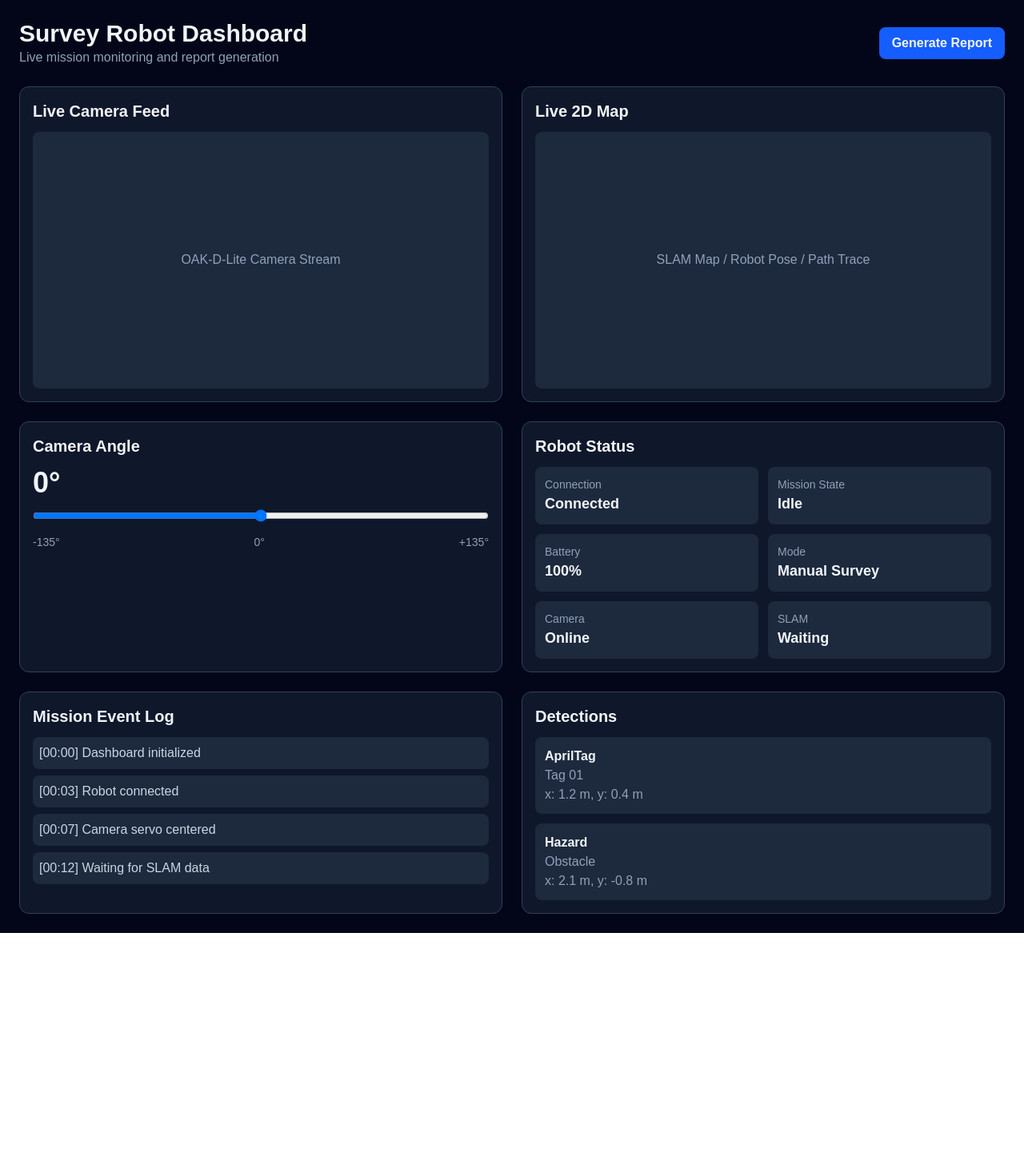
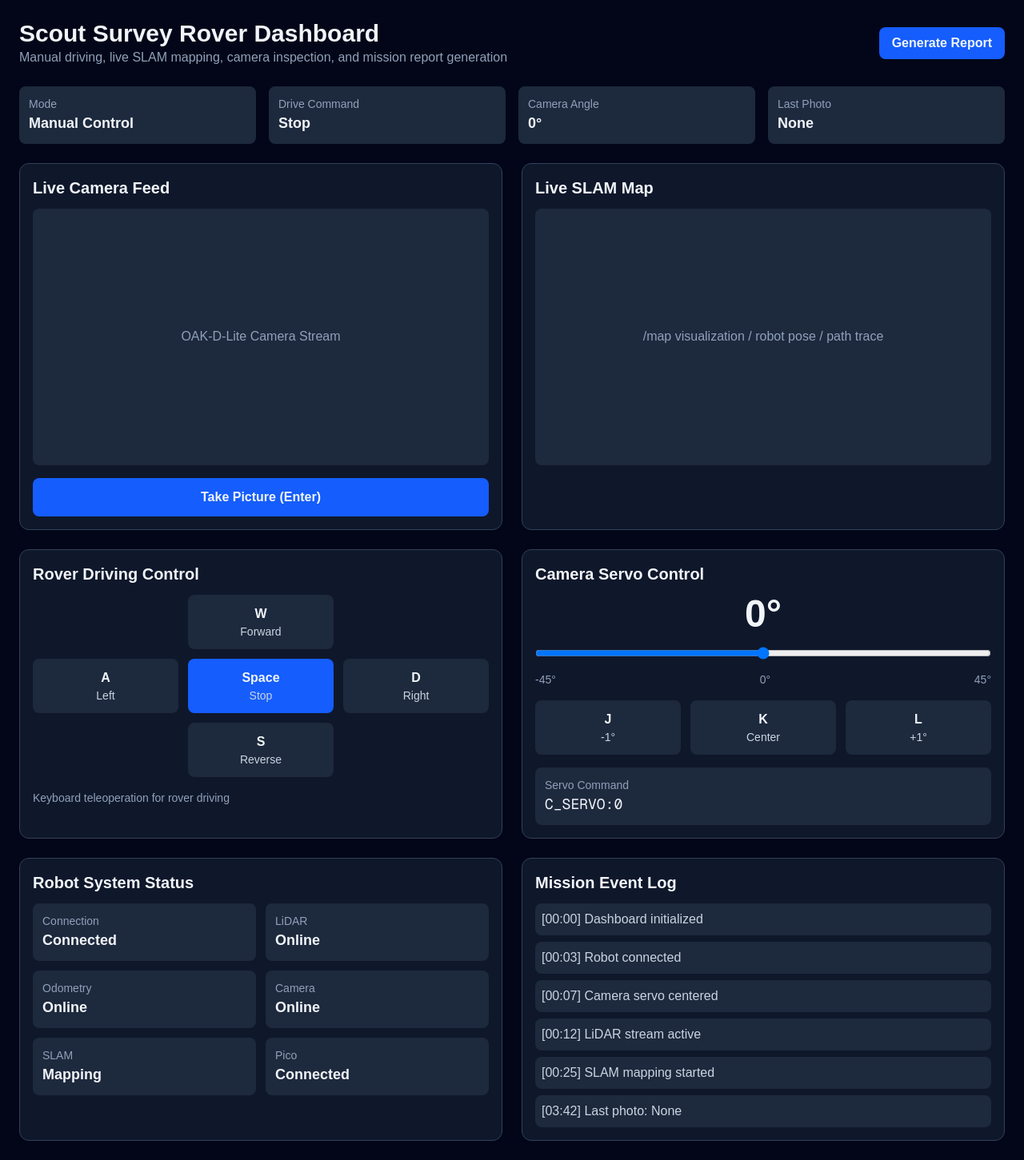
Before and after one commit to UCSD-ECEMAE-148/148sp26-spring-2026-final-project-team-4, a Next.js app in the folder mission_report/: page / in a window 1280 px wide. Shown: the whole page at 80% size. Before the commit the page ends 1167 px from the top, so only its background shows below. Built offline with nearby package versions, Linux system fonts and the light colour scheme.

Commit message:
Update frontend and mission report

```diff
--- a/mission_report/src/app/page.tsx
+++ b/mission_report/src/app/page.tsx
@@ -1,32 +1,84 @@
+"use client";
+
 import Link from "next/link";
+import { useEffect, useState } from "react";
 
 export default function Home() {
-  const cameraAngle = 0;
-
-  const mission = {
-    mode: "Manual Survey",
-    state: "Idle",
-  };
+  const [driveCommand, setDriveCommand] = useState("Stop");
+  const [cameraAngle, setCameraAngle] = useState(0);
+  const [lastPhoto, setLastPhoto] = useState("None");
 
   const events = [
     "[00:00] Dashboard initialized",
     "[00:03] Robot connected",
     "[00:07] Camera servo centered",
-    "[00:12] Waiting for SLAM data",
+    "[00:12] LiDAR stream active",
+    "[00:25] SLAM mapping started",
+    `[03:42] Last photo: ${lastPhoto}`,
   ];
 
-  const detections = [
-    { type: "AprilTag", id: "Tag 01", location: "x: 1.2 m, y: 0.4 m" },
-    { type: "Hazard", id: "Obstacle", location: "x: 2.1 m, y: -0.8 m" },
-  ];
+  function takePicture() {
+    const fileName = `inspection_${Date.now()}.jpg`;
+    setLastPhoto(fileName);
+
+    // Future:
+    // Publish ROS2 service request here
+  }
+
+  useEffect(() => {
+    function handleKeyDown(event: KeyboardEvent) {
+      const key = event.key.toLowerCase();
+
+      // Rover Driving
+      if (key === "w") setDriveCommand("Forward");
+      if (key === "s") setDriveCommand("Reverse");
+      if (key === "a") setDriveCommand("Turn Left");
+      if (key === "d") setDriveCommand("Turn Right");
+
+      if (event.code === "Space") {
+        event.preventDefault();
+        setDriveCommand("Stop");
+      }
+
+      // Camera Servo
+
+      if (key === "j") {
+        setCameraAngle((prev) => Math.max(-45, prev - 1));
+      }
+
+      if (key === "l") {
+        setCameraAngle((prev) => Math.min(45, prev + 1));
+      }
+
+      if (key === "k") {
+        setCameraAngle(0);
+      }
+
+      // Take Picture
+
+      if (key === "enter") {
+        takePicture();
+      }
+    }
+
+    window.addEventListener("keydown", handleKeyDown);
+
+    return () => {
+      window.removeEventListener("keydown", handleKeyDown);
+    };
+  }, []);
 
   return (
     <main className="min-h-screen bg-slate-950 p-6 text-slate-100">
       <header className="mb-6 flex flex-col gap-2 md:flex-row md:items-center md:justify-between">
         <div>
-          <h1 className="text-3xl font-bold">Survey Robot Dashboard</h1>
+          <h1 className="text-3xl font-bold">
+            Scout Survey Rover Dashboard
+          </h1>
+
           <p className="text-slate-400">
-            Live mission monitoring and report generation
+            Manual driving, live SLAM mapping, camera inspection,
+            and mission report generation
           </p>
         </div>
 
@@ -38,71 +90,145 @@ export default function Home() {
         </Link>
       </header>
 
+      <section className="mb-6 grid grid-cols-1 gap-4 md:grid-cols-4">
+        <StatusItem label="Mode" value="Manual Control" />
+        <StatusItem label="Drive Command" value={driveCommand} />
+        <StatusItem label="Camera Angle" value={`${cameraAngle}°`} />
+        <StatusItem label="Last Photo" value={lastPhoto} />
+      </section>
+
       <section className="grid grid-cols-1 gap-6 lg:grid-cols-2">
         <Card title="Live Camera Feed">
           <div className="flex aspect-video items-center justify-center rounded-lg bg-slate-800 text-slate-400">
             OAK-D-Lite Camera Stream
           </div>
+
+          <button
+            onClick={takePicture}
+            className="mt-4 w-full rounded-lg bg-blue-600 px-4 py-3 font-semibold hover:bg-blue-500"
+          >
+            Take Picture (Enter)
+          </button>
         </Card>
 
-        <Card title="Live 2D Map">
+        <Card title="Live SLAM Map">
           <div className="flex aspect-video items-center justify-center rounded-lg bg-slate-800 text-slate-400">
-            SLAM Map / Robot Pose / Path Trace
+            /map visualization / robot pose / path trace
           </div>
         </Card>
 
-        <Card title="Camera Angle">
-          <div className="mb-3 text-4xl font-bold">{cameraAngle}°</div>
+        <Card title="Rover Driving Control">
+          <div className="grid grid-cols-3 gap-3 text-center">
+            <div />
+
+            <Key
+              label="W"
+              action="Forward"
+              active={driveCommand === "Forward"}
+            />
+
+            <div />
+
+            <Key
+              label="A"
+              action="Left"
+              active={driveCommand === "Turn Left"}
+            />
+
+            <Key
+              label="Space"
+              action="Stop"
+              active={driveCommand === "Stop"}
+            />
+
+            <Key
+              label="D"
+              action="Right"
+              active={driveCommand === "Turn Right"}
+            />
+
+            <div />
+
+            <Key
+              label="S"
+              action="Reverse"
+              active={driveCommand === "Reverse"}
+            />
+
+            <div />
+          </div>
+
+          <p className="mt-4 text-sm text-slate-400">
+            Keyboard teleoperation for rover driving
+          </p>
+        </Card>
+
+        <Card title="Camera Servo Control">
+          <div className="mb-4 text-center">
+            <p className="text-5xl font-bold">
+              {cameraAngle}°
+            </p>
+          </div>
 
           <input
             type="range"
-            min="-135"
-            max="135"
+            min={-45}
+            max={45}
+            step={1}
             value={cameraAngle}
-            readOnly
+            onChange={(e) =>
+              setCameraAngle(Number(e.target.value))
+            }
             className="w-full"
           />
 
           <div className="mt-2 flex justify-between text-sm text-slate-400">
-            <span>-135°</span>
+            <span>-45°</span>
             <span>0°</span>
-            <span>+135°</span>
+            <span>45°</span>
           </div>
-        </Card>
 
-        <Card title="Robot Status">
-          <div className="grid grid-cols-2 gap-3">
-            <StatusItem label="Connection" value="Connected" />
-            <StatusItem label="Mission State" value={mission.state} />
-            <StatusItem label="Battery" value="100%" />
-            <StatusItem label="Mode" value={mission.mode} />
-            <StatusItem label="Camera" value="Online" />
-            <StatusItem label="SLAM" value="Waiting" />
+          <div className="mt-4 grid grid-cols-3 gap-3 text-center">
+            <Key label="J" action="-1°" active={false} />
+            <Key label="K" action="Center" active={false} />
+            <Key label="L" action="+1°" active={false} />
+          </div>
+
+          <div className="mt-4 rounded-lg bg-slate-800 p-3">
+            <p className="text-sm text-slate-400">
+              Servo Command
+            </p>
+
+            <p className="font-mono text-lg">
+              C_SERVO:{cameraAngle}
+            </p>
           </div>
         </Card>
       </section>
 
       <section className="mt-6 grid grid-cols-1 gap-6 lg:grid-cols-2">
+        <Card title="Robot System Status">
+          <div className="grid grid-cols-2 gap-3">
+            <StatusItem label="Connection" value="Connected" />
+            <StatusItem label="LiDAR" value="Online" />
+            <StatusItem label="Odometry" value="Online" />
+            <StatusItem label="Camera" value="Online" />
+            <StatusItem label="SLAM" value="Mapping" />
+            <StatusItem label="Pico" value="Connected" />
+          </div>
+        </Card>
+
         <Card title="Mission Event Log">
           <ul className="space-y-2 text-slate-300">
             {events.map((event, index) => (
-              <li key={index} className="rounded-lg bg-slate-800 p-2">
+              <li
+                key={index}
+                className="rounded-lg bg-slate-800 p-2"
+              >
                 {event}
               </li>
             ))}
           </ul>
-        </Card>
-
-        <Card title="Detections">
-          <div className="space-y-3">
-            {detections.map((detection, index) => (
-              <div key={index} className="rounded-lg bg-slate-800 p-3">
-                <p className="font-semibold">{detection.type}</p>
-                <p className="text-slate-400">{detection.id}</p>
-                <p className="text-slate-400">{detection.location}</p>
-              </div>
-            ))}
-          </div>
         </Card>
       </section>
     </main>
@@ -118,17 +244,55 @@ function Card({
 }) {
   return (
     <div className="rounded-xl border border-slate-700 bg-slate-900 p-4">
-      <h2 className="mb-3 text-xl font-semibold">{title}</h2>
+      <h2 className="mb-3 text-xl font-semibold">
+        {title}
+      </h2>
+
       {children}
     </div>
   );
 }
 
-function StatusItem({ label, value }: { label: string; value: string }) {
+function StatusItem({
+  label,
+  value,
+}: {
+  label: string;
+  value: string;
+}) {
   return (
     <div className="rounded-lg bg-slate-800 p-3">
-      <p className="text-sm text-slate-400">{label}</p>
-      <p className="text-lg font-semibold">{value}</p>
+      <p className="text-sm text-slate-400">
+        {label}
+      </p>
+
+      <p className="break-words text-lg font-semibold">
+        {value}
+      </p>
     </div>
   );
 }
+
+function Key({
+  label,
+  action,
+  active,
+}: {
+  label: string;
+  action: string;
+  active: boolean;
+}) {
+  return (
+    <div
+      className={`rounded-lg p-3 ${
+        active ? "bg-blue-600" : "bg-slate-800"
+      }`}
+    >
+      <p className="font-bold">{label}</p>
+
+      <p className="text-sm text-slate-300">
+        {action}
+      </p>
+    </div>
+  );
+}
--- a/mission_report/src/app/report/page.tsx
+++ b/mission_report/src/app/report/page.tsx
@@ -5,22 +5,27 @@ import Link from "next/link";
 export default function ReportPage() {
   const mission = {
     name: "Scout Survey Mission",
-    robot: "Survey Robot",
+    robot: "Scout Survey Rover",
+    mode: "Manual SLAM Survey",
+    driveControl: "Keyboard Teleoperation",
+    cameraControl: "Pico-Controlled Servo",
     startTime: "00:00",
-    duration: "00:12",
-    result: "Success",
+    duration: "03:42",
+    result: "Survey Completed",
   };
 
-  const detections = [
+  const cameraImages = [
     {
-      type: "AprilTag",
-      id: "Tag 01",
-      location: "x: 1.2 m, y: 0.4 m",
+      fileName: "inspection_001.jpg",
+      timeTaken: "00:48",
     },
     {
-      type: "Hazard",
-      id: "Obstacle",
-      location: "x: 2.1 m, y: -0.8 m",
+      fileName: "inspection_002.jpg",
+      timeTaken: "01:36",
+    },
+    {
+      fileName: "inspection_003.jpg",
+      timeTaken: "02:14",
     },
   ];
 
@@ -28,16 +33,18 @@ export default function ReportPage() {
     "[00:00] Dashboard initialized",
     "[00:03] Robot connected",
     "[00:07] Camera servo centered",
-    "[00:12] Waiting for SLAM data",
+    "[00:12] LiDAR stream active",
+    "[00:25] SLAM mapping started",
+    "[00:48] Camera image captured: inspection_001.jpg",
+    "[01:36] Camera image captured: inspection_002.jpg",
+    "[02:14] Camera image captured: inspection_003.jpg",
+    "[03:42] Survey completed",
   ];
 
   return (
     <main className="min-h-screen bg-white p-8 text-black">
       <div className="mb-8 flex items-center justify-between print:hidden">
-        <Link
-          href="/"
-          className="rounded-lg border px-4 py-2 hover:bg-slate-100"
-        >
+        <Link href="/" className="rounded-lg border px-4 py-2 hover:bg-slate-100">
           Back to Dashboard
         </Link>
 
@@ -49,22 +56,21 @@ export default function ReportPage() {
         </button>
       </div>
 
-      <h1 className="mb-2 text-4xl font-bold">
-        Mission Report
-      </h1>
+      <h1 className="mb-2 text-4xl font-bold">Mission Report</h1>
 
       <p className="mb-8 text-slate-600">
-        Autonomous Scout and Survey Rover
+        Manual SLAM Mapping and Camera Inspection Platform
       </p>
 
       <section className="mb-8">
-        <h2 className="mb-4 text-2xl font-semibold">
-          Mission Information
-        </h2>
+        <h2 className="mb-4 text-2xl font-semibold">Mission Information</h2>
 
         <div className="grid grid-cols-2 gap-4">
           <InfoItem label="Mission Name" value={mission.name} />
           <InfoItem label="Robot" value={mission.robot} />
+          <InfoItem label="Mode" value={mission.mode} />
+          <InfoItem label="Drive Control" value={mission.driveControl} />
+          <InfoItem label="Camera Control" value={mission.cameraControl} />
           <InfoItem label="Start Time" value={mission.startTime} />
           <InfoItem label="Duration" value={mission.duration} />
           <InfoItem label="Result" value={mission.result} />
@@ -72,82 +78,41 @@ export default function ReportPage() {
       </section>
 
       <section className="mb-8">
-        <h2 className="mb-4 text-2xl font-semibold">
-          Mission Summary
-        </h2>
+        <h2 className="mb-4 text-2xl font-semibold">Mission Summary</h2>
 
         <p className="text-slate-700">
-          The rover successfully completed its survey mission.
-          AprilTags and hazards were detected and recorded.
-          The generated map, robot trajectory, and camera
-          observations are summarized below.
+          The Scout Survey Rover was manually driven through the survey area
+          using keyboard teleoperation. During the mission, LiDAR and odometry
+          data were used to generate a live SLAM map. The OAK-D-Lite camera and
+          Pico-controlled servo were used to capture inspection images during the
+          survey.
         </p>
       </section>
 
       <section className="mb-8">
-        <h2 className="mb-4 text-2xl font-semibold">
-          Map Snapshot
-        </h2>
+        <h2 className="mb-4 text-2xl font-semibold">Generated SLAM Map</h2>
 
         <div className="flex h-80 items-center justify-center rounded-lg border bg-slate-100">
-          SLAM Map Image
+          SLAM Map Snapshot
         </div>
       </section>
 
       <section className="mb-8">
-        <h2 className="mb-4 text-2xl font-semibold">
-          Camera Images
-        </h2>
+        <h2 className="mb-4 text-2xl font-semibold">Captured Camera Images</h2>
 
-        <div className="grid grid-cols-2 gap-4">
-          <div className="flex h-48 items-center justify-center rounded-lg border bg-slate-100">
-            Image 1
-          </div>
-
-          <div className="flex h-48 items-center justify-center rounded-lg border bg-slate-100">
-            Image 2
-          </div>
+        <div className="grid grid-cols-1 gap-4 md:grid-cols-3">
+          {cameraImages.map((image) => (
+            <CameraImageCard
+              key={image.fileName}
+              fileName={image.fileName}
+              timeTaken={image.timeTaken}
+            />
+          ))}
         </div>
       </section>
 
-      <section className="mb-8">
-        <h2 className="mb-4 text-2xl font-semibold">
-          Detections
-        </h2>
-
-        <table className="w-full border-collapse border">
-          <thead>
-            <tr>
-              <th className="border p-2">Type</th>
-              <th className="border p-2">ID</th>
-              <th className="border p-2">Location</th>
-            </tr>
-          </thead>
-
-          <tbody>
-            {detections.map((detection, index) => (
-              <tr key={index}>
-                <td className="border p-2">
-                  {detection.type}
-                </td>
-
-                <td className="border p-2">
-                  {detection.id}
-                </td>
-
-                <td className="border p-2">
-                  {detection.location}
-                </td>
-              </tr>
-            ))}
-          </tbody>
-        </table>
-      </section>
-
       <section>
-        <h2 className="mb-4 text-2xl font-semibold">
-          Event Log
-        </h2>
+        <h2 className="mb-4 text-2xl font-semibold">Mission Event Log</h2>
 
         <ul className="list-disc pl-6">
           {events.map((event, index) => (
@@ -159,13 +124,7 @@ export default function ReportPage() {
   );
 }
 
-function InfoItem({
-  label,
-  value,
-}: {
-  label: string;
-  value: string;
-}) {
+function InfoItem({ label, value }: { label: string; value: string }) {
   return (
     <div>
       <p className="text-sm text-slate-500">{label}</p>
@@ -173,3 +132,22 @@ function InfoItem({
     </div>
   );
 }
+
+function CameraImageCard({
+  fileName,
+  timeTaken,
+}: {
+  fileName: string;
+  timeTaken: string;
+}) {
+  return (
+    <div className="rounded-lg border bg-slate-100 p-4">
+      <div className="mb-3 flex h-40 items-center justify-center rounded bg-white text-slate-400">
+        Camera Image
+      </div>
+
+      <p className="font-semibold">{fileName}</p>
+      <p className="text-sm text-slate-500">Time taken: {timeTaken}</p>
+    </div>
+  );
+}
```
